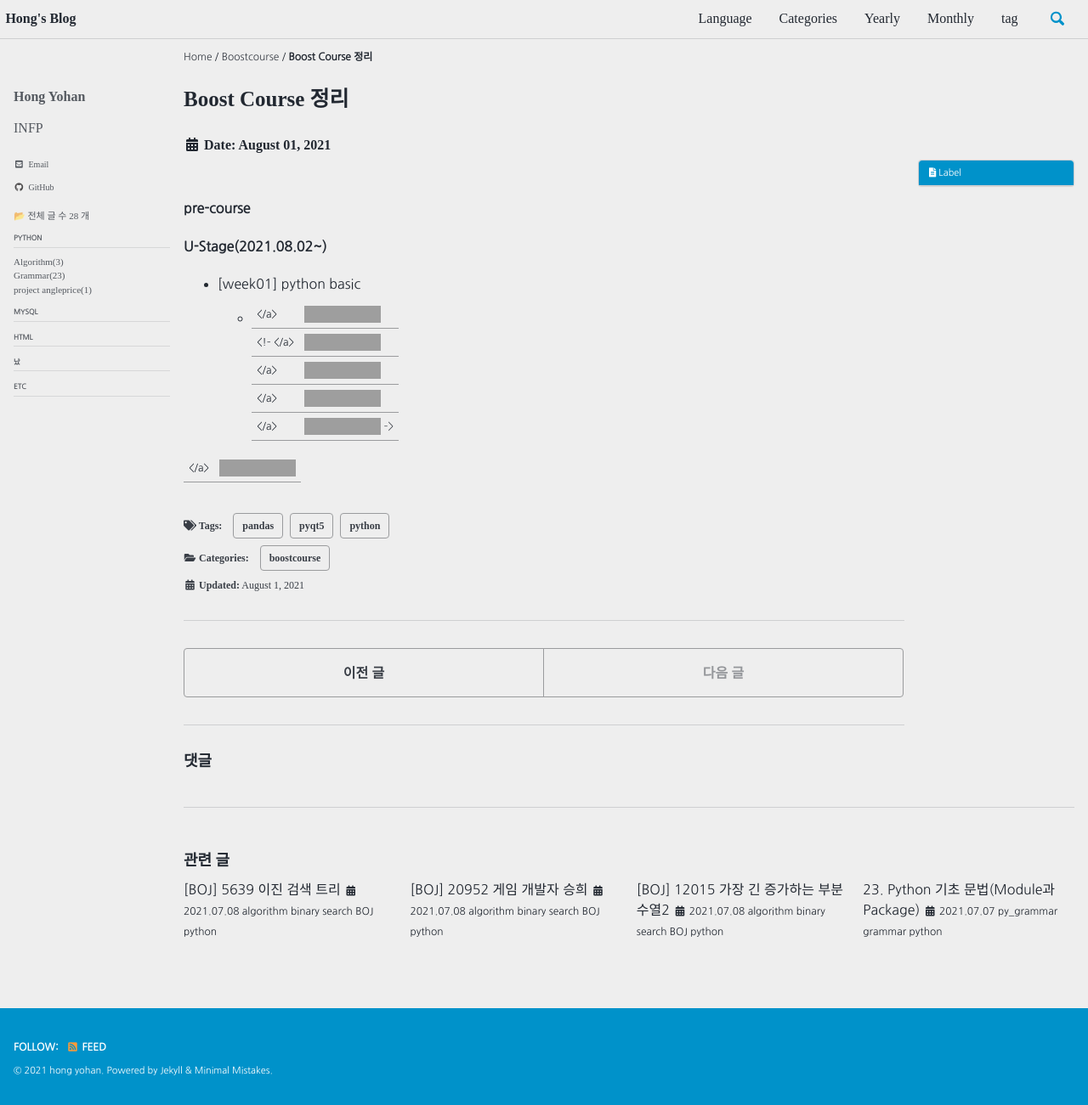
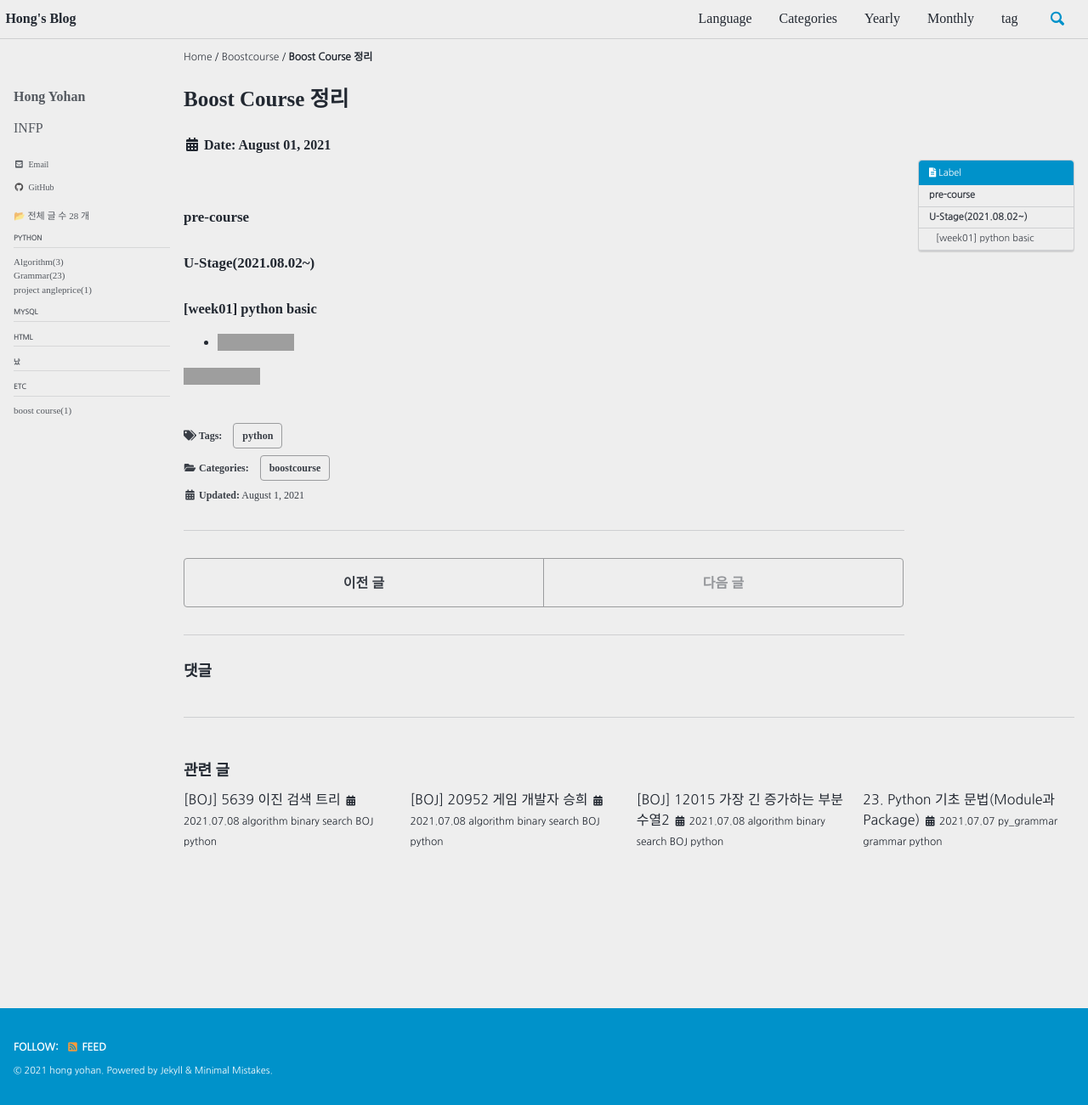
Before and after one commit to hongsusoo/hongsusoo.github.io, a Jekyll site: the page built from _posts/ETC/2021-08-01-boostcourse.md, in a window 1280 px wide and 1301 px high. Shown: the whole window at 85% size. Built offline with Jekyll 4.4.1, drawn with Linux system fonts in a browser that asks for light colours; cached includes are drawn as plain includes; some web fonts are replaced; comment, search, counter and statistics services are not loaded; grey boxes are pictures that could not be loaded.

Commit message:
modify boost course page

```diff
--- a/_includes/nav_list_main
+++ b/_includes/nav_list_main
@@ -74,8 +74,8 @@
         <span class="nav__sub-title">ETC</span>
             <ul>
                 {% for category in site.categories %}
-                    {% if category[0] == "BoostCourse" %}
-                        <li><a href="/categories/BoostCourse" class="">boost course({{category[1].size}})</a></li>
+                    {% if category[0] == "boostcourse" %}
+                        <li><a href="/categories/boostcourse" class="">boost course({{category[1].size}})</a></li>
                     {% endif %}
                 {% endfor %}
             </ul>
--- a/_posts/ETC/2021-08-01-boostcourse.md
+++ b/_posts/ETC/2021-08-01-boostcourse.md
@@ -18,26 +18,20 @@ toc_label: "Label"
 categories:
   - boostcourse
 tags:
-  - [python,pyqt5,pandas]
+  - [python]
 date: 2021-08-01
 last_modified_at: 2021-08-01
 ---
 <br>
 
-**pre-course**
-<!--
-</a>|<a href="URL" target="_blank"><img src="https://img.shields.io/badge/Day-01-red"/> -->
+#### **pre-course**
 
-**U-Stage(2021.08.02~)**
-- [week01] python basic
-  - </a>|<a href="https://hongsusoo.github.io/py_grammar/grammar01/"><img src="https://img.shields.io/badge/Day-01-red"/>
-  <!-- </a>|<a href="URL" target="_blank"><img src="https://img.shields.io/badge/Day-02-orange"/>
-  </a>|<a href="URL" target="_blank"><img src="https://img.shields.io/badge/Day-03-yellow"/>
-  </a>|<a href="URL" target="_blank"><img src="https://img.shields.io/badge/Day-04-green"/>
-  </a>|<a href="URL" target="_blank"><img src="https://img.shields.io/badge/Day-05-blue"/> -->
+#### **U-Stage(2021.08.02~)**
+##### [week01] python basic
+  - <a href="https://hongsusoo.github.io/py_grammar/grammar01/"><img src="https://img.shields.io/badge/-Day01-red"/></a>
 
 
-</a>|<a href="URL" target="_blank"><img src="https://img.shields.io/badge/-Day05-blue"/>
+<a href="URL" target="_blank"><img src="https://img.shields.io/badge/-Day05-blue"/></a>
 
 <!-- red orange yellow green blue -->
 <!-- https://shields.io/ -->
```
